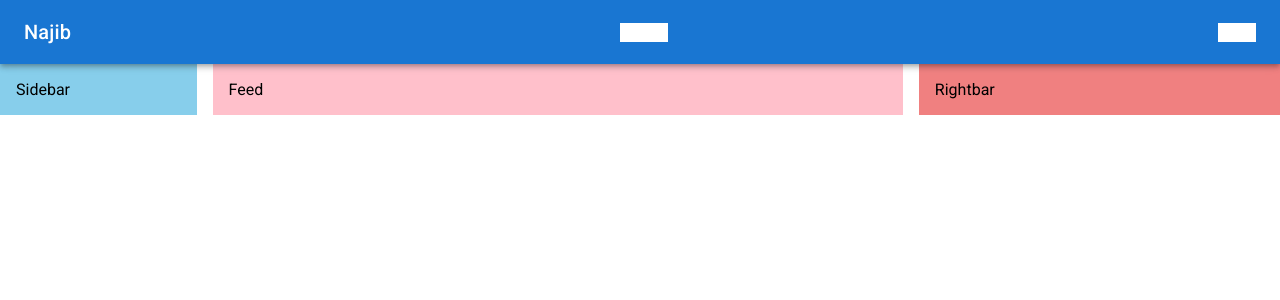
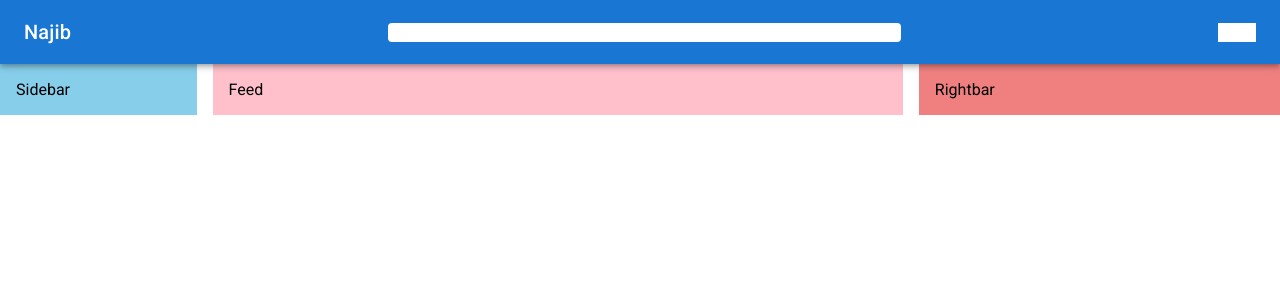
Before and after one commit to Najib-Hebrawi/mui-project, a React (Create React App) app: page / in a window 1280 px wide. Shown: the top 300 px of the page. Built offline with nearby package versions, Linux system fonts and the light colour scheme.

Commit message:
theme for navBar

```diff
--- a/src/components/Navbar.jsx
+++ b/src/components/Navbar.jsx
@@ -5,7 +5,7 @@ import React from 'react'
 
 
 
-
+// theme is from mui
 const StyledToolbar = styled(Toolbar)({
   display: 'flex',
   justifyContent: 'space-between'
@@ -13,6 +13,9 @@ const StyledToolbar = styled(Toolbar)({
 
 const Search = styled("div")(({theme}) => ({
   backgroundColor: "white",
+  padding:"0 10px",
+  borderRadius: theme.shape.borderRadius,
+  width: "40%"
 }));
 const Icons = styled(Box)(({theme}) => ({
   backgroundColor: "white",
```
